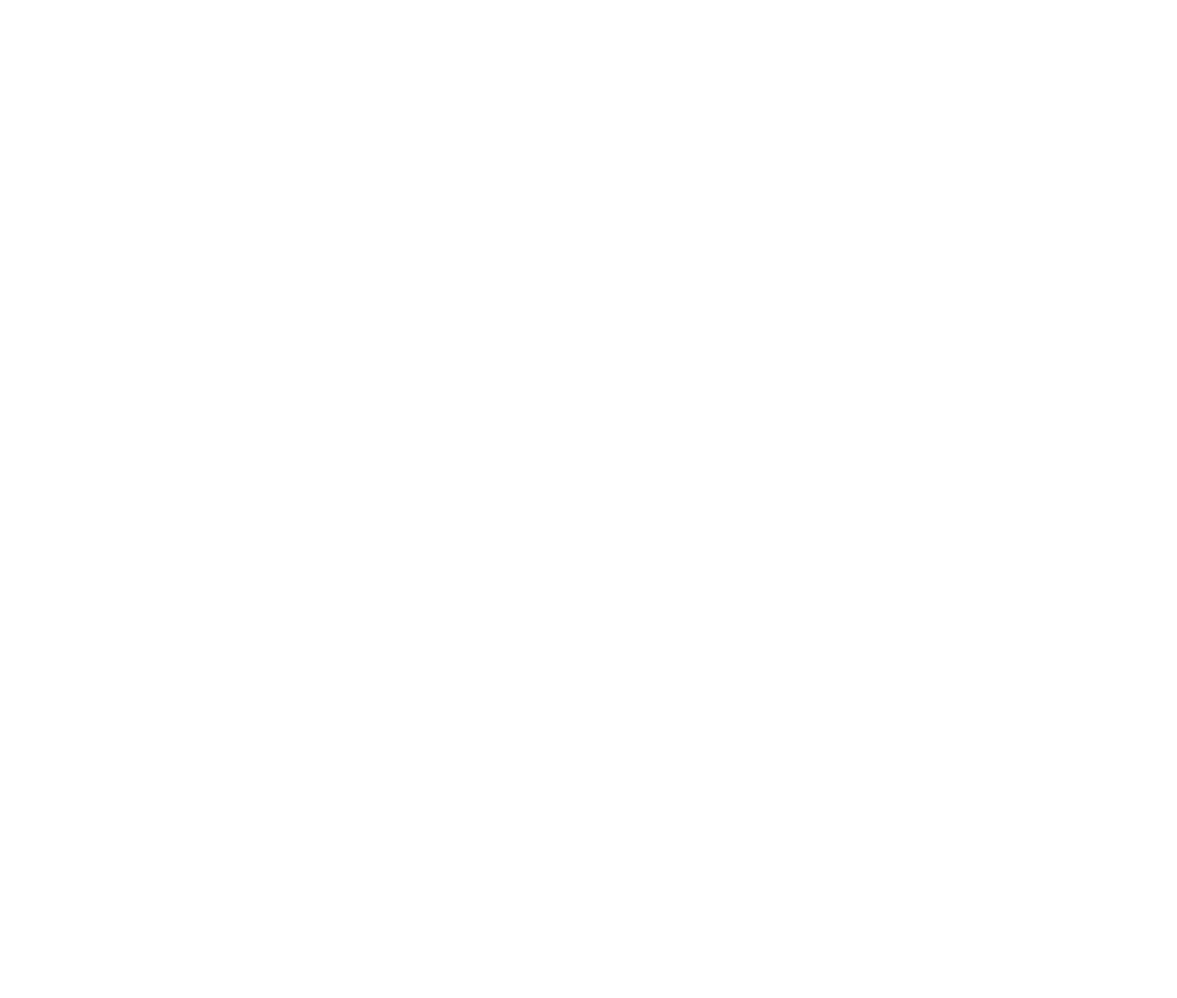
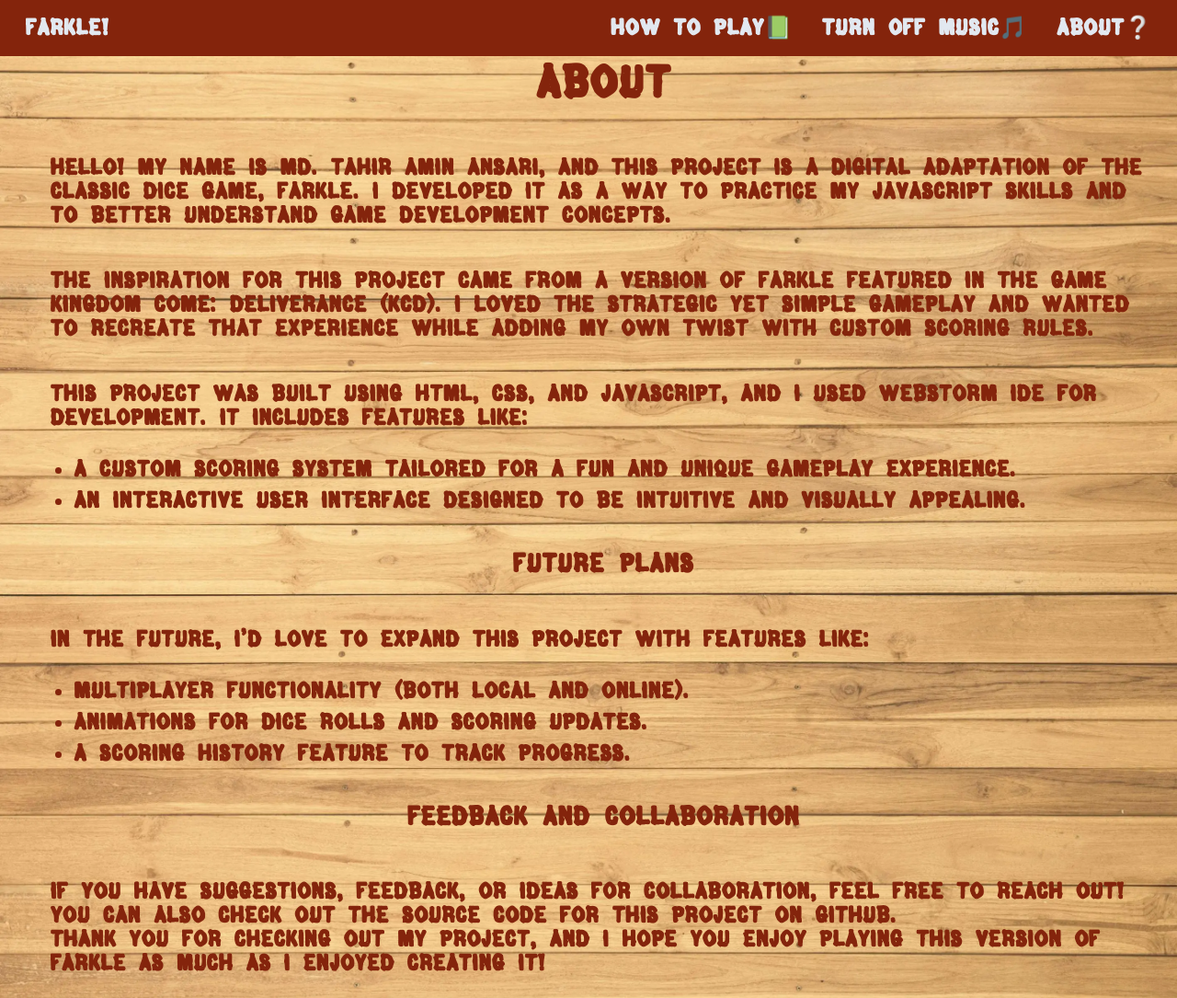
Before and after one commit to Md-Tahir-Amin-Ansari/Farkle, a plain HTML site: page about.html in a window 1280 px wide. Shown: the top 1085 px of the page at 92% size. Before the commit the page ends 800 px from the top, so only its background shows below. Drawn offline with Linux system fonts and the light colour scheme.

Commit message:
added about

```diff
--- a/about.html
+++ b/about.html
@@ -2,9 +2,63 @@
 <html lang="en">
 <head>
     <meta charset="UTF-8">
-    <title>Title</title>
+    <meta name="viewport" content="width=device-width, initial-scale=1.0">
+    <title>Farkle!🎲</title>
+    <link rel="stylesheet" href="CSS/style.css">
 </head>
 <body>
-
+<audio id="BGM"  src="Music/bgm.mp3" loop></audio>
+<header class="header" id="header">
+    <div id="hero">
+        <a href="index.html" class="buttons">Farkle!</a>
+        <span class="overlay" id="menuOverlay"></span>
+    </div>
+    <button class="hamMenuToggle" onclick="toggleMenu()">
+        <span class="hamMenuLine"></span>
+        <span class="hamMenuLine"></span>
+        <span class="hamMenuLine"></span>
+    </button>
+    <div id="titleBarButtons" class="hidden">
+        <a href="guide.html" class="buttons" onclick="toggleMenu()">How To Play📗</a>
+        <a id="toggleBGM" class="buttons" onclick="toggleMenu()">Turn off Music🎵</a>
+        <a href="#" class="buttons" onclick="toggleMenu()">About❔</a>
+    </div>
+</header>
+<div class="scrollable_section">
+    <h1>About</h1>
+    <div>Hello! My name is Md. Tahir Amin Ansari, and this project is
+        a digital adaptation of the classic dice game, Farkle.
+        I developed it as a way to practice my JavaScript skills and
+        to better understand game development concepts.
+    </div>
+    <div>
+        The inspiration for this project came from a version of Farkle
+        featured in the game Kingdom Come: Deliverance (KCD). I loved
+        the strategic yet simple gameplay and wanted to recreate that
+        experience while adding my own twist with custom scoring rules.
+    </div>
+    <div>
+        This project was built using HTML, CSS, and JavaScript, and
+        I used WebStorm IDE for development. It includes features like:
+    </div>
+    <ul>
+        <li>A custom scoring system tailored for a fun and unique gameplay experience.</li>
+        <li>An interactive user interface designed to be intuitive and visually appealing.</li>
+    </ul>
+    <h3>Future Plans</h3>
+    <div>In the future, I’d love to expand this project with features like:</div>
+    <ul>
+        <li>Multiplayer functionality (both local and online).</li>
+        <li>Animations for dice rolls and scoring updates.</li>
+        <li>A scoring history feature to track progress.</li>
+    </ul>
+    <h3>Feedback and Collaboration</h3>
+    <div>
+        If you have suggestions, feedback, or ideas for collaboration, feel free to reach out! You can also check out the source code for this project on GitHub.
+        <br>
+        Thank you for checking out my project, and I hope you enjoy playing this version of Farkle as much as I enjoyed creating it!
+    </div>
+</div>
+<script src="JavaScript/app.js" defer></script>
 </body>
 </html>
```
Also changed, not shown: guide.html (+2 -2 lines), index.html (+1 -1 lines).
